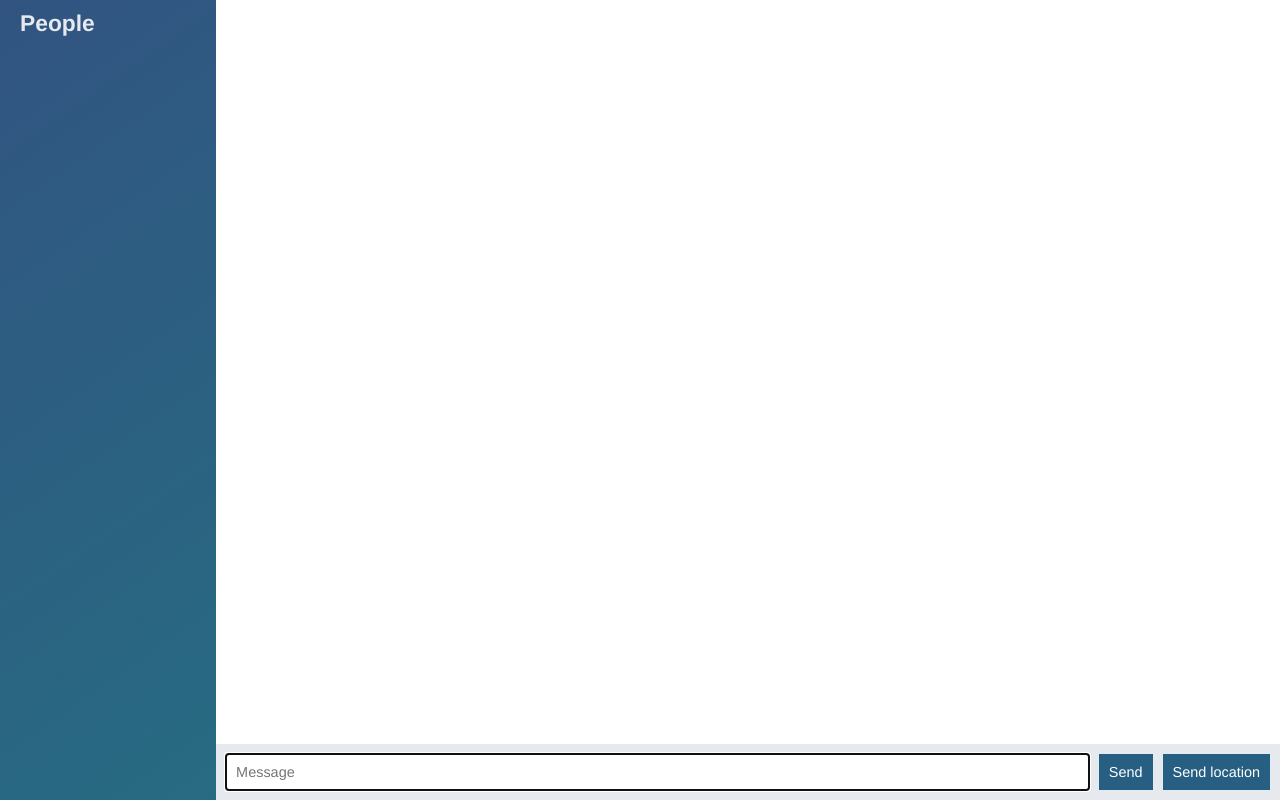
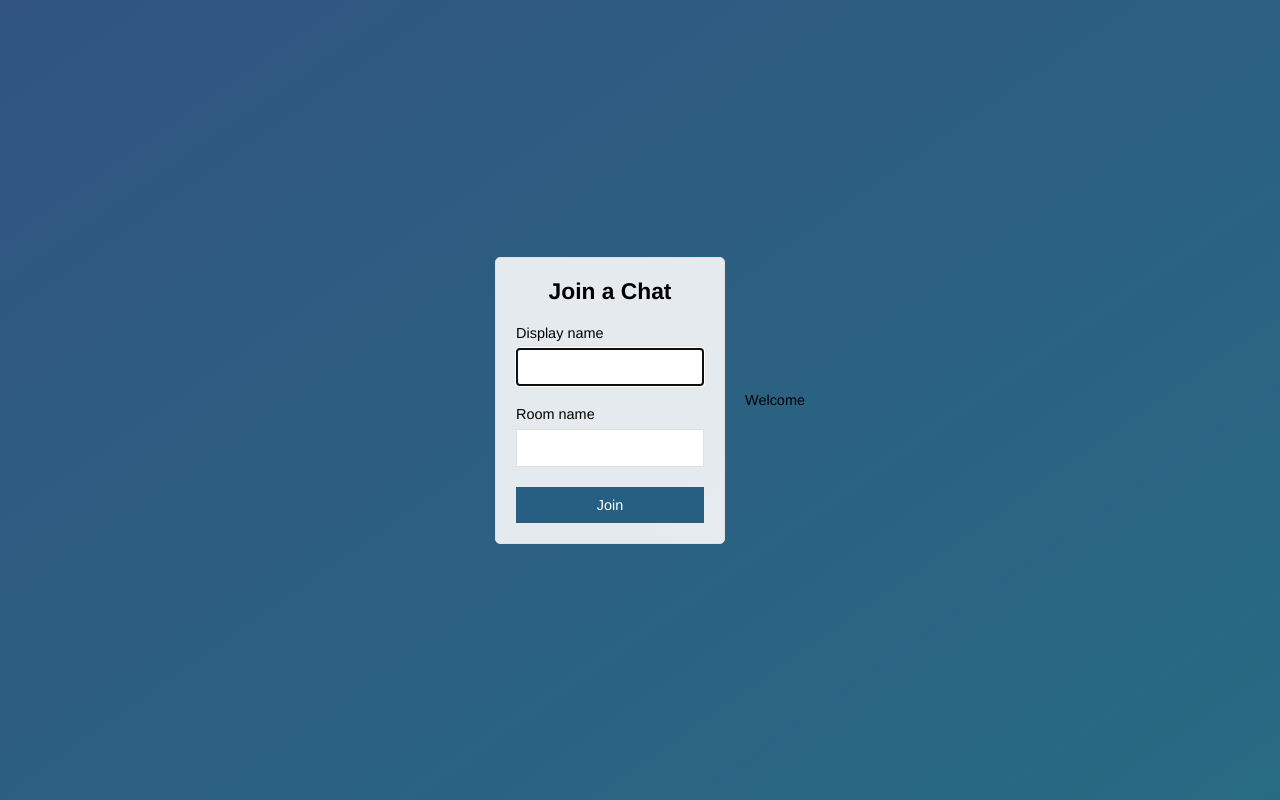
Before and after one commit to kiran-mysore/node-chat-app, a website: page public/index.html in a window 1280 px wide. Drawn offline with nearby package versions, Linux system fonts and the light colour scheme; no server answers.

Commit message:
Add join page which submits to chat.html

```diff
--- a/public/index.html
+++ b/public/index.html
@@ -2,62 +2,30 @@
 <html lang="en">
 <head>
     <meta charset="UTF-8">
-    <meta name="viewport" content="width=device-width, initial-scale=1.0">
+    <meta name="viewport" content="width=device-width, initial-scale=1.0, user-scalable=no">
     <meta http-equiv="X-UA-Compatible" content="ie=edge">
     <link rel="stylesheet" href="/css/styles.css">
-    <title>Chat app</title>
+    <title>Join | Chatapp </title>
 </head>
-<body class="chat">
-    <div class="chat__sidebar">
-        <h3>People</h3>
-        <div id="users"></div>
+<body class="centered-form">
+    <div class="centered-form__form">
+        <form action="/chat.html">
+            <div class="form-field">
+                <h3>Join a Chat</h3>
+            </div>
+            <div class="form-field">
+                <label>Display name</label>
+                <input type="text" name="name" autofocus/>
+            </div>
+            <div class="form-field">
+                <label>Room name</label>
+                <input type="text" name="room" />
+            </div>
+            <div class="form-field">
+                <button>Join</button>
+            </div>
+        </form>
     </div>
-    <div class="chat__main">
-        <ol id="messages" class="chat__messages"></ol>
-        <div class="chat__footer">
-            <form id="message-form">
-                <input type="text" name="message" placeholder="Message" autofocus autocomplete="off">
-
-                <button>Send</button>
-
-            </form>
-            <button id="send-location">Send location</button>
-        </div>
-
-    </div>
-
-   <script id="message-template" type="text/template">
-
-        <li class="message">
-            <div class="message__title">
-                <h4>{{from}}</h4>
-                <span>{{createdAt}}</span>
-            </div>
-            <div class="message__body">
-                <p>{{text}}</p>
-            </div>
-        </li>
-   </script>
-
-   <script id="location-message-template" type="text/template">
-
-        <li class="message">
-            <div class="message__title">
-                <h4>{{from}}</h4>
-                <span>{{createdAt}}</span>
-            </div>
-            <div class="message__body">
-                <p>
-                    <a href="{{url}}" target="_blank">My current location</a>
-                </p>
-            </div>
-        </li>
-   </script>
-
-    <script src="/socket.io/socket.io.js"></script>
-    <script src="/js/libs/jquery-3.2.0.min.js"></script>
-    <script src="/js/libs/moment.js"></script>
-    <script src="/js/libs/mustache.js"></script>
-    <script src="/js/index.js"></script>
+    <h2>Welcome</h2>
 </body>
 </html>
```
Also changed, not shown: public/chat.html (added, +63 -0 lines), public/js/chat.js (renamed from public/js/index.js).
